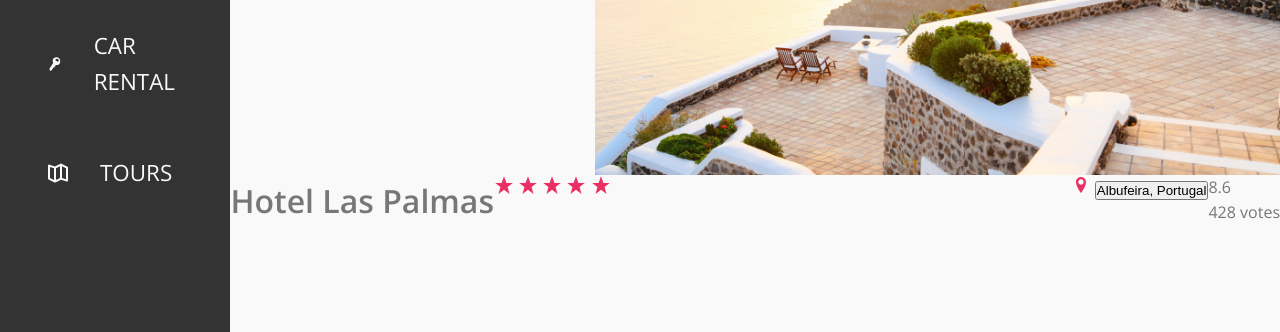
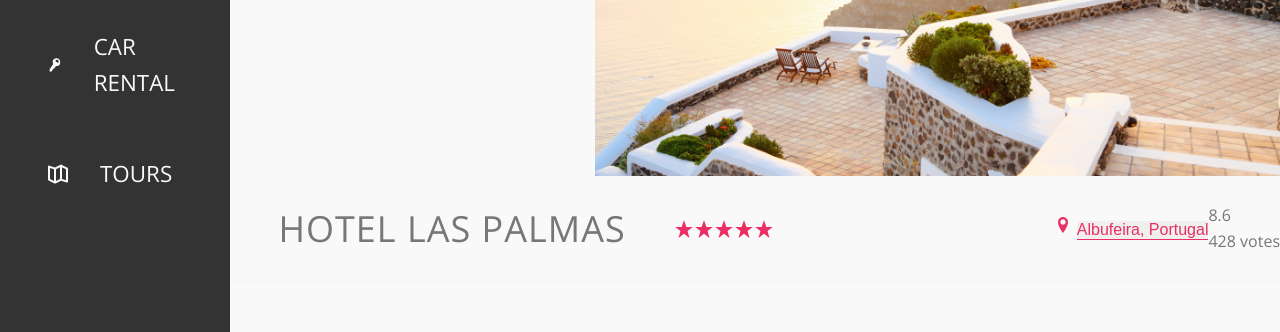
Before and after one commit to dayana-alonso/trillo-flex-box, a website: page index.html in a window 1280 px wide. Shown: the part 468-800 px from the top of the page. Drawn offline with nearby package versions, Linux system fonts and the light colour scheme.

Commit message:
overview heading&__star with align-item center and hover effect on btn

```diff
--- a/index.html
+++ b/index.html
@@ -129,7 +129,7 @@
                             <svg class="overview__icon-star">
                                 <use xlink:href="img/sprite.svg#icon-location-pin"></use>
                             </svg>
-                            <button class="btn--inline">Albufeira, Portugal</button>
+                            <button class="btn-inline">Albufeira, Portugal</button>
                         </div>
                         <div class="overview__rating">
                             <div class="overview__rating-average">8.6</div>
--- a/sass/_components.scss
+++ b/sass/_components.scss
@@ -205,14 +205,22 @@
 
 .overview {
     display: flex;
-    justify-content: space-between;
+    align-items: center;
+    ;
+    border-bottom: 1px solid var(--color-grey-light-2);
 
     &__heading {
+        font-size: 2.25rem;
+        font-weight: 300;
+        text-transform: uppercase;
+        letter-spacing: 1px;
+        padding: 1.5rem 3rem;
 
     }
 
     &__stars {
         margin-right: auto;
+        display: flex;
     }
 
     &__icon-star,
@@ -238,3 +246,17 @@
 
     }
 }
+
+////////////////////////////////////////
+//BUTTON
+
+.btn-inline {
+    border: none;
+    color: var(--color-primary);
+    font-size: inherit;
+    border-bottom: 1px solid currentColor;
+
+    &:hover {
+        color: var(--color-grey-dark-1);
+    }
+}
--- a/sass/_layout.scss
+++ b/sass/_layout.scss
@@ -10,7 +10,7 @@
   font-size: 1.2rem;
   height: 6.5rem;
   background-color: #fff;
-  border-bottom: var(--color-grey-light-2);
+  border-bottom: 1px solid var(--color-grey-light-2);
 
   display: flex;
   justify-content: space-between;
```
Also changed, not shown: css/style.css.
